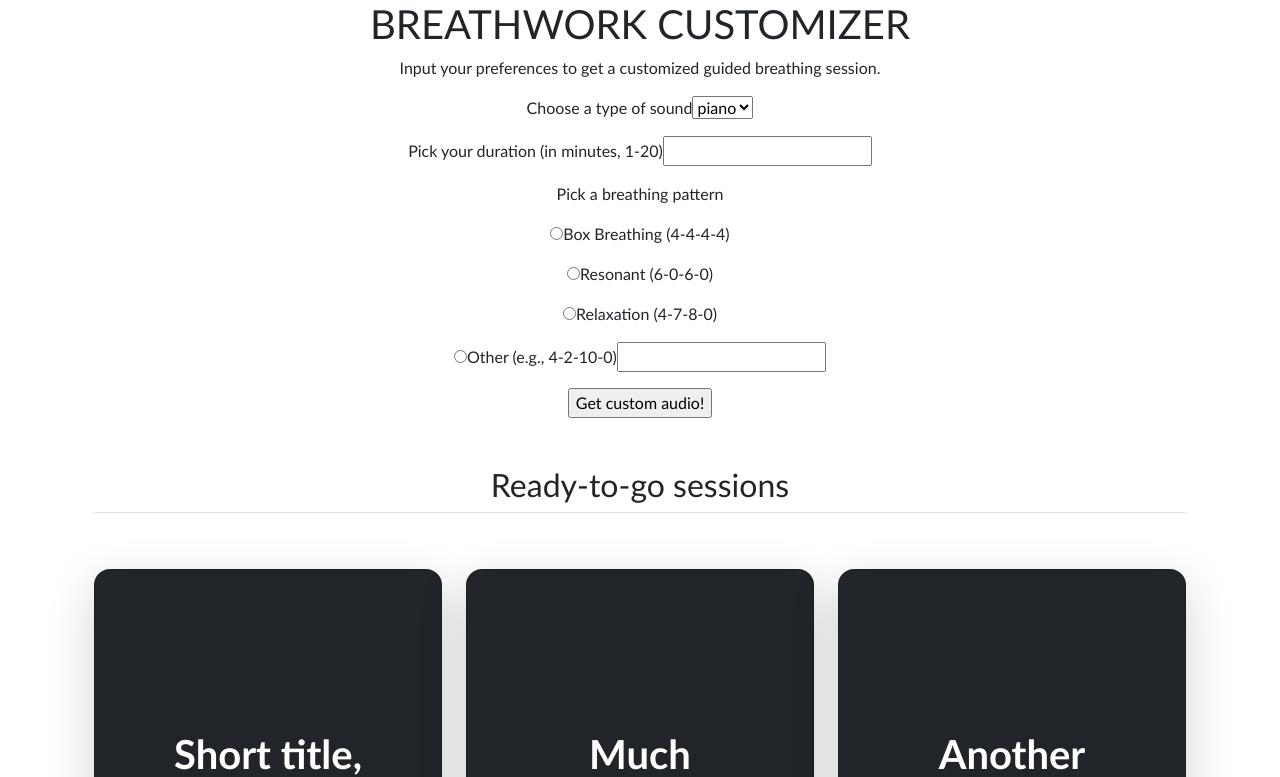
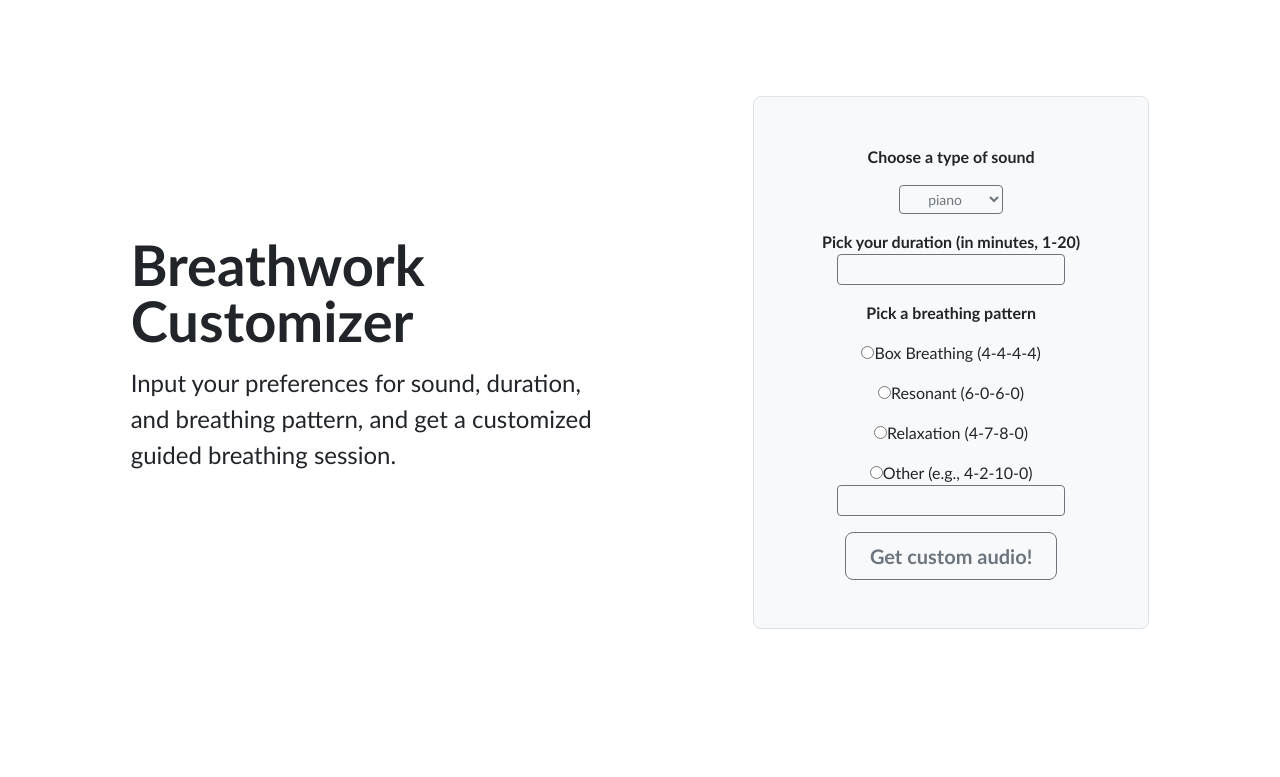
Before and after one commit to sophwag/fe-breathwork-customizer, a React (Create React App) app: page / in a window 1280 px wide. Shown: the top 777 px of the page. Built offline with nearby package versions, Linux system fonts and the light colour scheme.

Commit message:
Adds styling with bootstrap

```diff
--- a/src/App.tsx
+++ b/src/App.tsx
@@ -40,8 +40,8 @@ function App() {
     <div className="App">
       <header></header>
       <section>
-        <h1>BREATHWORK CUSTOMIZER</h1>
-        <p>Input your preferences to get a customized guided breathing session. </p>
+        {/* <h1>BREATHWORK CUSTOMIZER</h1>
+        <p>Input your preferences to get a customized guided breathing session. </p> */}
         <CustomSoundForm getCustomAudio={getCustomAudio} setAudioStatusDisplay={setAudioStatusDisplay} />
         <AudioDisplay audioStatusDisplay={audioStatusDisplay} audioSrc={audioSrc} />
         <PreFilled></PreFilled>
--- a/src/components/AudioDisplay.tsx
+++ b/src/components/AudioDisplay.tsx
@@ -18,7 +18,7 @@ const AudioDisplay = (props: any) => {
         return (
         <div>
             <p>Your breathwork session is ready! Below is your {props.audioStatusDisplay.duration} minute guided {props.audioStatusDisplay.selectedPattern} breathing with {props.audioStatusDisplay.sound} sound.</p>
-        <audio controls src={props.audioSrc}></audio>
+        <audio id="player" controls src={props.audioSrc}></audio>
         </div>)
         }
     else {
--- /dev/null
+++ b/src/components/CustomSoundForm.css
@@ -0,0 +1,3 @@
+/* select {
+    display: block;
+} */
--- a/src/components/CustomSoundForm.tsx
+++ b/src/components/CustomSoundForm.tsx
@@ -1,4 +1,5 @@
 import { useState } from "react";
+import './CustomSoundForm.css';
 
 const defaultAudio: any = {
     selectedPattern: "",
@@ -136,27 +137,36 @@ const CustomSoundForm = (props:any) => {
     };
 
     return (
-    <form onSubmit={handleSubmit}>
+        <div className="container col-xl-10 col-xxl-8 px-4 py-5">
+        <div className="row align-items-center g-lg-5 py-5">
+          <div className="col-lg-7 text-center text-lg-start">
+            <h1 className="display-4 fw-bold lh-1 mb-3">Breathwork Customizer</h1>
+            <p className="col-lg-10 fs-4">Input your preferences for sound, duration, and breathing pattern, and get a customized guided breathing session. </p>
+          </div>
+          <div className="col-md-10 mx-auto col-lg-5">
+    <form className="p-4 p-md-5 border rounded-3 bg-light" onSubmit={handleSubmit}>
 
-        <label htmlFor="sound">Choose a type of sound </label>
-        <select name="sound" value={formData.name} onChange={onFormChange}>
+        <label htmlFor="sound" className="fw-bold">Choose a type of sound </label>
+        <p></p>
+        <select name="sound" value={formData.name} onChange={onFormChange} className="btn btn-outline-secondary btn-sm px-4">
             <option value="piano">piano</option>
             <option value="synth">synth</option>
             <option value="airy">airy</option>
         </select>
 
         <p></p>
-        <label htmlFor="duration">Pick your duration (in minutes, 1-20) </label>
+        <label htmlFor="duration" className="fw-bold">Pick your duration (in minutes, 1-20) </label>
         <input
         type="text"
         name="duration"
         value={formData.duration}
         onChange={onFormChange}
+        className="btn btn-outline-secondary btn-sm px-4"
         />
         <div>{formData.durationError}</div>
 
         <p></p>
-        <label htmlFor="patterns"> Pick a breathing pattern</label>
+        <label htmlFor="patterns" className="fw-bold"> Pick a breathing pattern</label>
 
         <p></p>
         <input
@@ -197,15 +207,18 @@ const CustomSoundForm = (props:any) => {
         onClick={onFormChange}
         />
         <label htmlFor="other">Other (e.g., 4-2-10-0) </label>
-        <input id="inputother" type="text" name="otherPattern" onChange={onOtherPatternInputChange}></input>
+        <input id="inputother" type="text" name="otherPattern" onChange={onOtherPatternInputChange} className="btn btn-outline-secondary btn-sm px-4"></input>
 
         <p></p>
         <div>{formData.patternError}</div>
 
         <p></p>
-        <input type="submit" value="Get custom audio!" />
+        <input type="submit" value="Get custom audio!" className="btn btn-outline-secondary btn-lg px-4 fw-bold"/>
 
     </form>
+    </div>
+    </div>
+  </div>
     );
 };
 
```
